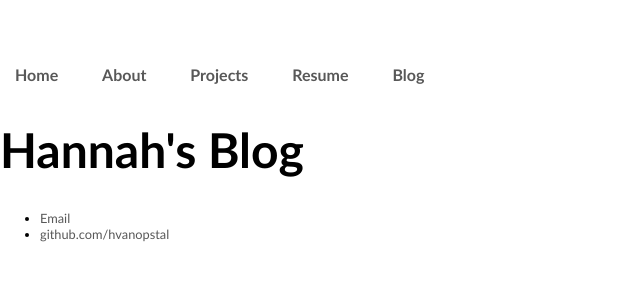
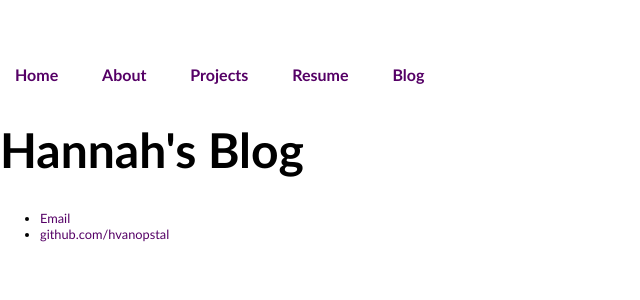
Before and after one commit to hvanopstal/hvanopstal.github.io, a Jekyll site: the page built from blog/index.html, in a window 1280 px wide. Shown: the top 300 px of the page, without its empty margins (0-640 px from the left). Built offline with Jekyll 4.4.1, drawn with Linux system fonts in a browser that asks for light colours.

Commit message:
Update main.css

```diff
--- a/css/main.css
+++ b/css/main.css
@@ -20,8 +20,7 @@
   display: inline;
   background-color: #55FFAA;
   list-style-type: none;
-  margin: 15;
-  padding: 0;
+  margin: 10;
   font-family: "Calibri", Arial;
   text-align: center;
 }
@@ -29,7 +28,7 @@
   text-decoration: none;
   font-family: Calibri, Arial;
   list-style: none;
-  color: #585858;
+  color: #550066;
 }
 a:hover {
   color: #ACACAC;
```
